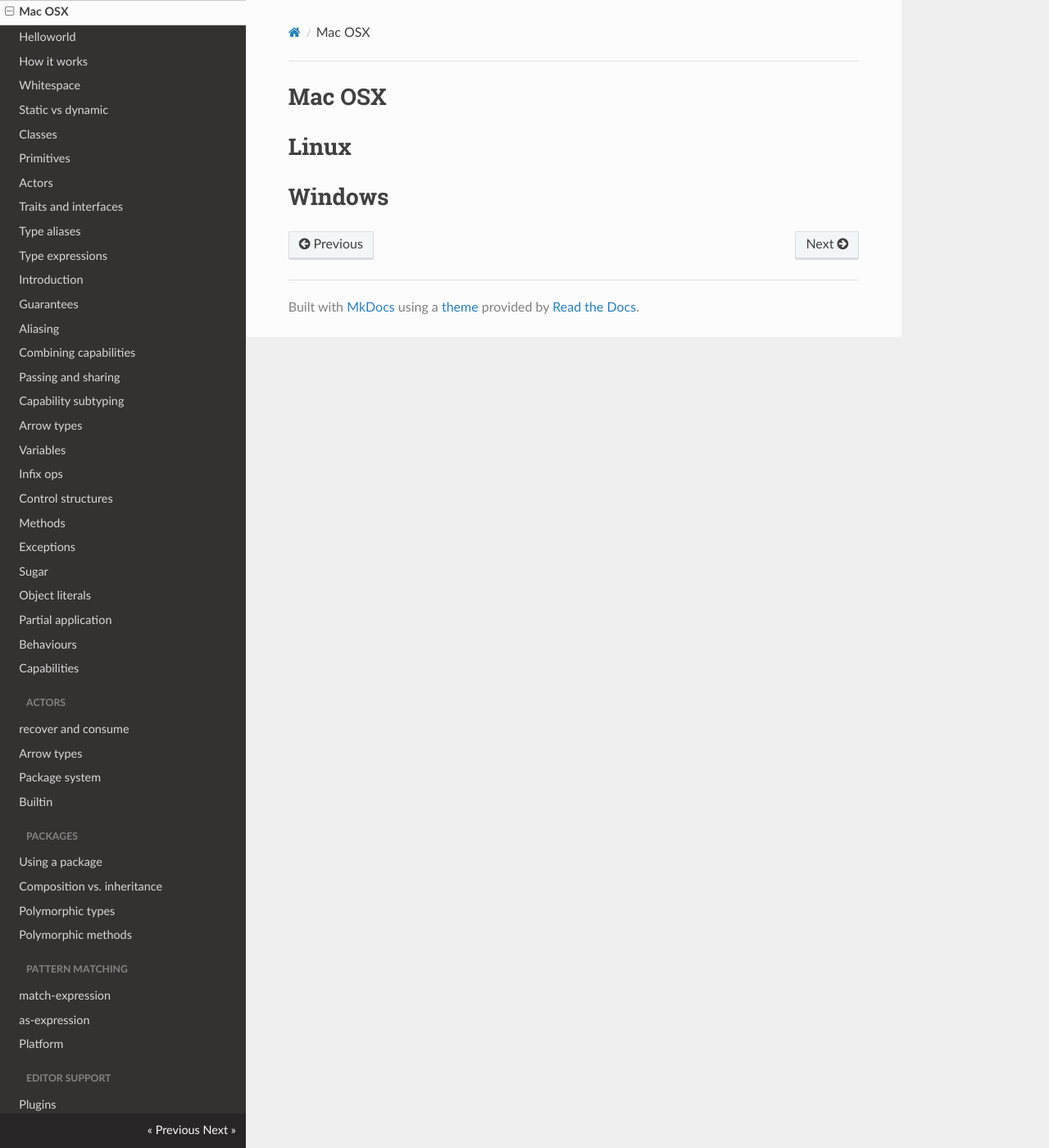
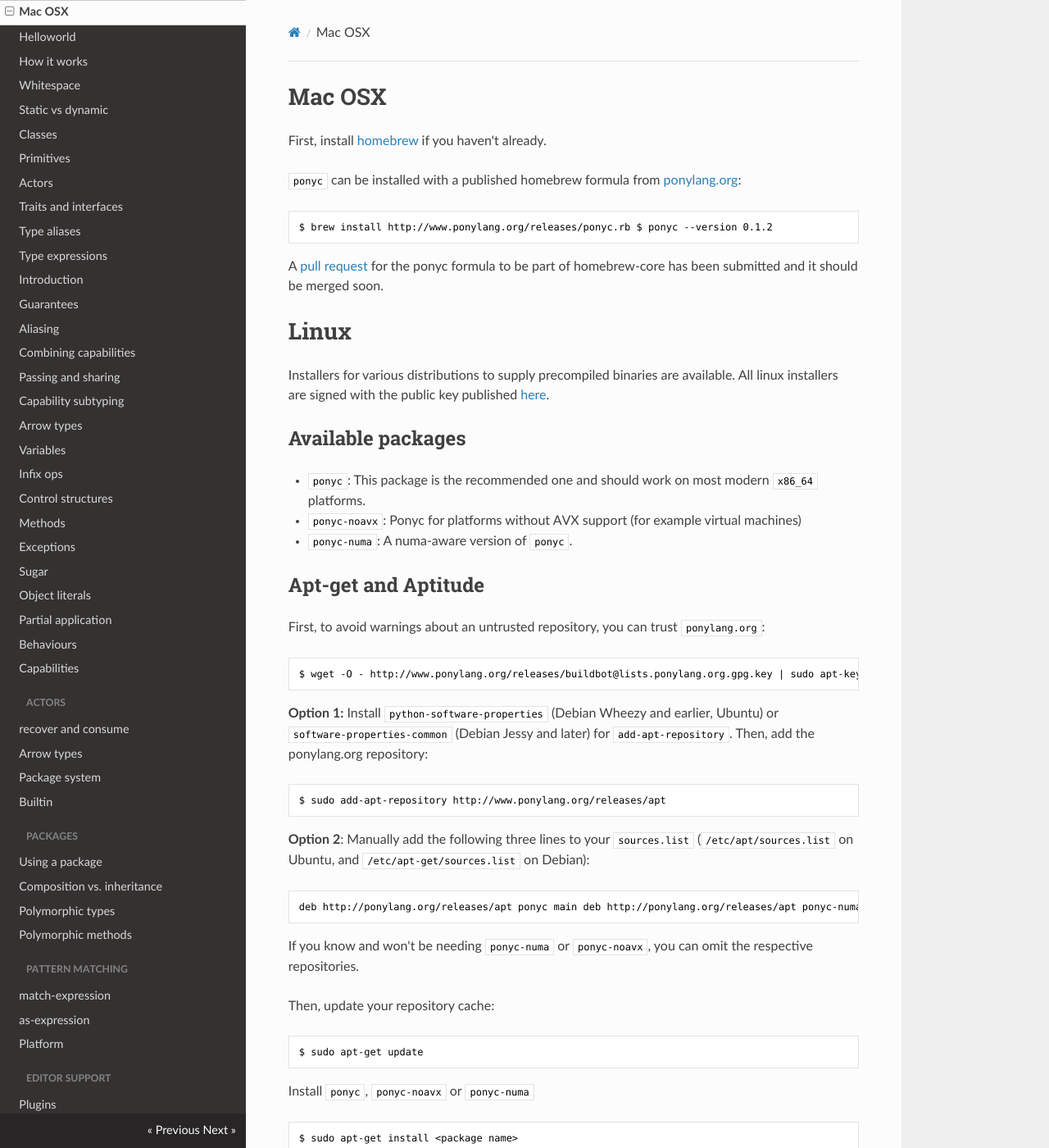
Before and after one commit to ponylang/pony-tutorial, an MkDocs documentation site: the page built from docs/getting-started/installation.md, in a window 1280 px wide and 1400 px high. Shown: the whole window at 82% size. Built offline with MkDocs 1.6.1, drawn with Linux system fonts in a browser that asks for light colours; nearby versions of some CDN libraries; old or Windows-style settings are respelled for this version of MkDocs; some of the changed text lies outside the part shown.

Commit message:
added mac osx and linux installations instructions

````diff
--- a/docs/getting-started/installation.md
+++ b/docs/getting-started/installation.md
@@ -1,5 +1,78 @@
 # Mac OSX
+First, install [homebrew](http://brew.sh/) if you haven't already.
+
+```ponyc``` can be installed with a published homebrew formula from [ponylang.org](http://www.ponylang.org/releases/ponyc.rb):
+
+```bash
+$ brew install http://www.ponylang.org/releases/ponyc.rb
+$ ponyc --version
+0.1.2
+```
+
+A [pull request](https://github.com/Homebrew/homebrew/pull/39192) for the ponyc formula to be part of homebrew-core has been submitted and it should be merged soon.
 
 # Linux
 
+Installers for various distributions to supply precompiled binaries are available. All linux installers are signed with the public key published [here](http://ponylang.org/releases/buildbot@lists.ponylang.org.gpg.key).
+
+## Available packages
+
+* ```ponyc```: This package is the recommended one and should work on most modern ```x86_64``` platforms.
+* ```ponyc-noavx```: Ponyc for platforms without AVX support (for example virtual machines)
+* ```ponyc-numa```: A numa-aware version of ```ponyc```.
+
+## Apt-get and Aptitude
+
+First, to avoid warnings about an untrusted repository, you can trust ```ponylang.org```:
+
+```bash
+$ wget -O - http://www.ponylang.org/releases/buildbot@lists.ponylang.org.gpg.key | sudo apt-key add -
+```
+
+**Option 1:** Install ```python-software-properties``` (Debian Wheezy and earlier, Ubuntu) or ```software-properties-common``` (Debian Jessy and later) for ```add-apt-repository```. Then, add the ponylang.org repository:
+
+```bash
+$ sudo add-apt-repository http://www.ponylang.org/releases/apt
+```
+
+**Option 2**: Manually add the following three lines to your ```sources.list``` (```/etc/apt/sources.list``` on Ubuntu, and ```/etc/apt-get/sources.list``` on Debian):
+
+```bash
+deb http://ponylang.org/releases/apt ponyc main
+deb http://ponylang.org/releases/apt ponyc-numa main
+deb http://ponylang.org/releases/apt ponyc-noavx main
+```
+
+If you know and won't be needing ```ponyc-numa``` or ```ponyc-noavx```, you can omit the respective repositories.
+
+Then, update your repository cache:
+
+```bash
+$ sudo apt-get update
+```
+
+Install ```ponyc```, ```ponyc-noavx``` or ```ponyc-numa```
+
+```bash
+$ sudo apt-get install <package name>
+```
+
+Running the following command should now display the installed version of ```ponyc```:
+
+```bash
+$ ponyc --version
+0.1.2
+```
+
+## YUM and Zypper
+
 # Windows
+
+64-Bit installers for Windows 7, 8, 8.1 and 10 will be available soon.
+
+# Downloads
+All installers can also be downloaded from ponylang.org's servers:
+
+* [Ubuntu/Debian](http://ponylang.org/releases/debian)
+* [RPM](http://ponylang.org/releases/yum)
+* [Windows](http://ponylang.org/releases/windows)
````
